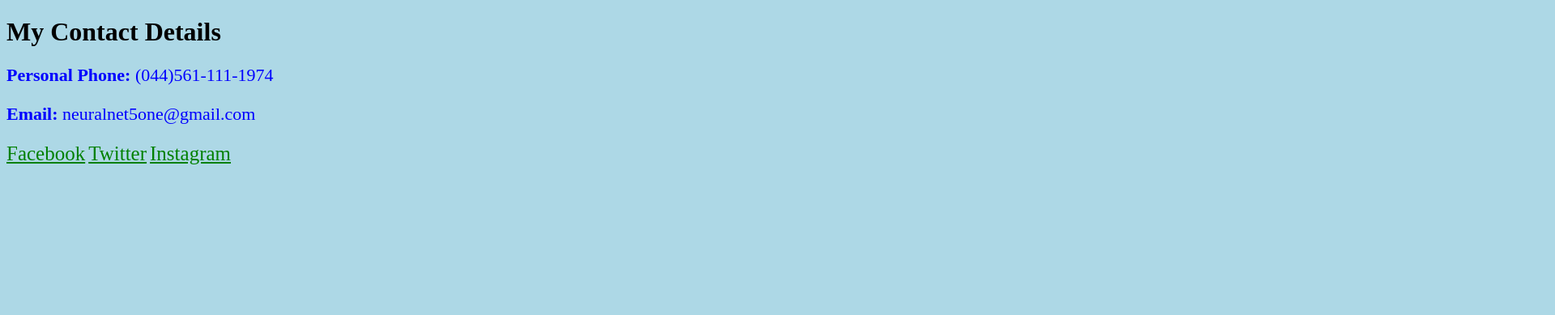
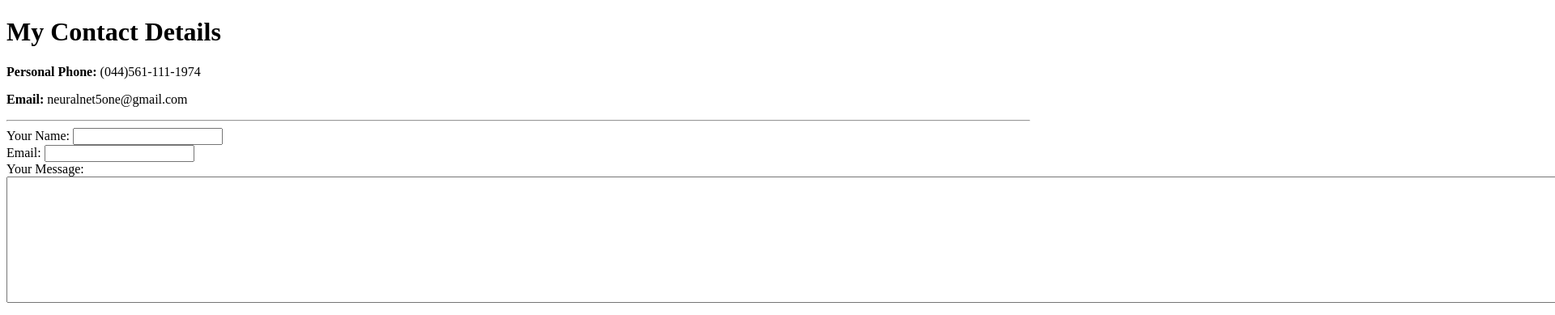
Before and after one commit to NeuralNet5one/CV, a plain HTML site: page Contact.html in a window 1280 px wide. Shown: the top 389 px of the page at 81% size, 1920 px wide, since content can reach past the window. Drawn offline with Linux system fonts and the light colour scheme.

Commit message:
Add files via upload

```diff
--- a/Contact.html
+++ b/Contact.html
@@ -4,33 +4,22 @@
 <head>
   <meta charset="utf-8">
   <title>Contact Page</title>
-  <style>
-    :root {
-      background: lightblue;
-    }
-
-    p {
-      color: blue;
-      font-size: 22px;
-    }
-
-    a {
-      color: green;
-      font-size: 25px;
-    }
-
-    #links {
-      font-size: 25px;
-    }
-  </style>
-
 </head>
 
 <body>
   <h1>My Contact Details</h1>
   <p><strong>Personal Phone:</strong> (044)561-111-1974</p>
   <p><strong>Email:</strong> neuralnet5one@gmail.com</p>
-  <a href="#">Facebook</a> <a href="#">Twitter</a> <a href="#">Instagram</a>
+  <hr>
+  <form class="" action="index.html" method="post">
+
+    <label>Your Name:</label>
+    <input type="text" name="" value=""><br>
+    <label>Email:</label>
+    <input type="email" name="" value=""><br>
+    <label>Your Message:</label>
+    <textarea name="name" rows="10" cols="250"></textarea>
+  </form>
 </body>
 
 </html>
```
